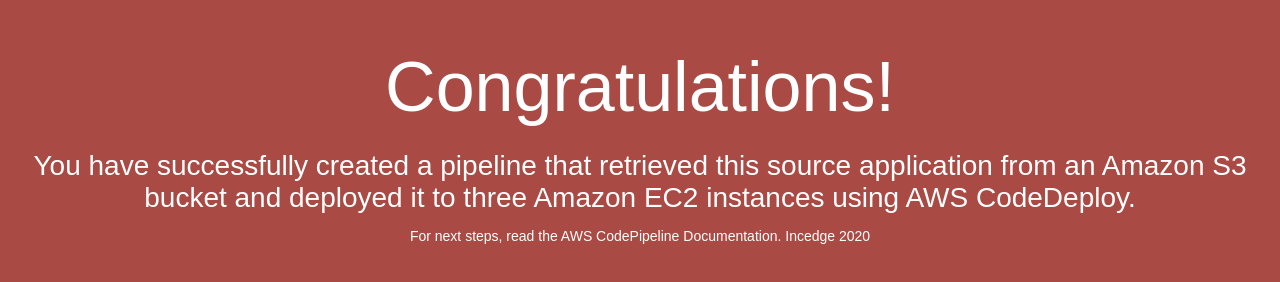
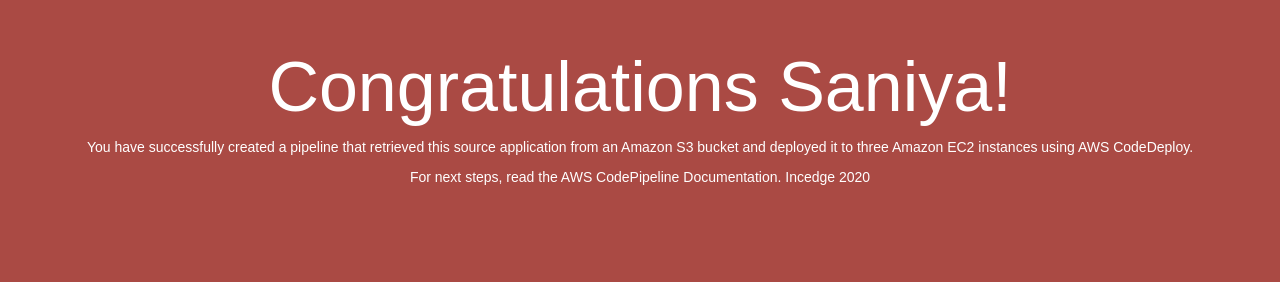
Before and after one commit to SaniyaPmar/sample-pipeline-app, a plain HTML site: page index.html in a window 1280 px wide. Drawn offline with Linux system fonts and the light colour scheme.

Commit message:
Update index.html

```diff
--- a/index.html
+++ b/index.html
@@ -19,7 +19,7 @@
     }
 
     h2 {
-      font-size: 200%;
+      font-size: 100%;
       font-weight: normal;
       margin-bottom: 0;
     }
@@ -27,7 +27,7 @@
 </head>
 <body>
   <div align="center">
-    <h1>Congratulations!</h1>
+    <h1>Congratulations Saniya!</h1>
     <h2>You have successfully created a pipeline that retrieved this source application from an Amazon S3 bucket and deployed it
 	to three Amazon EC2 instances using AWS CodeDeploy.</h2>
     <p>For next steps, read the AWS CodePipeline Documentation. Incedge 2020</p>
```
